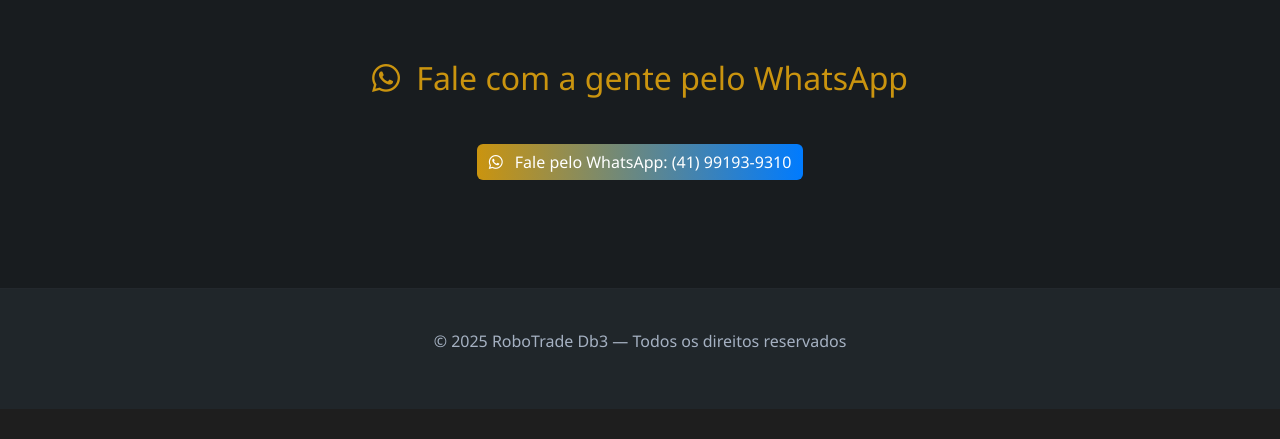
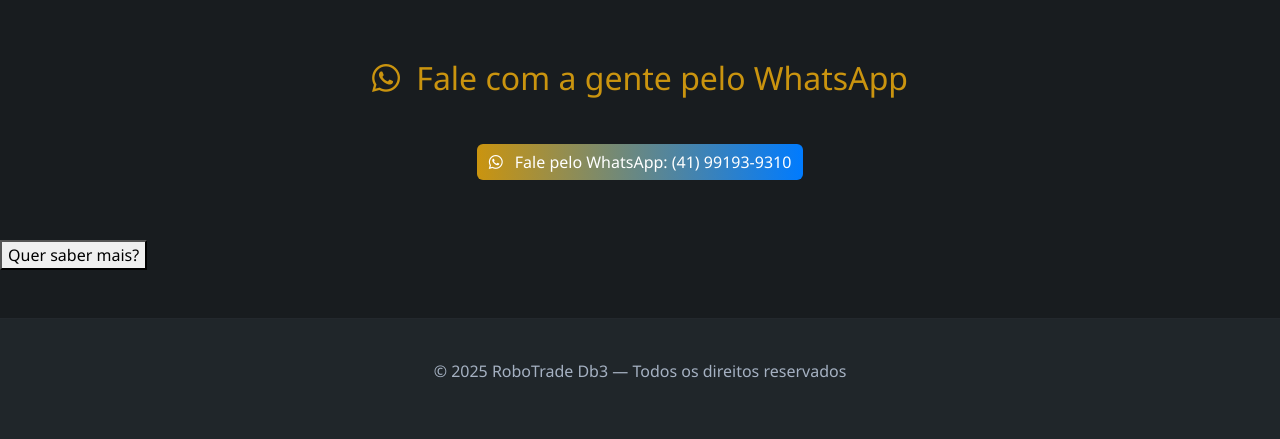
Before and after one commit to Db3center/Db3site, a Python web app: template templates/robotrade.html in a window 1280 px wide. Shown: the part 1230-1669 px from the top of the page. Before the commit the page ends 1578 px from the top, so only its background shows below. Run offline with Jinja, Linux system fonts and the light colour scheme; the template is opened without the code that fills it, so the values that code supplies are empty.

Commit message:
Add WhatsApp contact section and landing button

```diff
--- a/templates/robotrade.html
+++ b/templates/robotrade.html
@@ -176,11 +176,18 @@
 </section>
 
 <section id="contato" class="container text-center">
+
   <h2><i class="fab fa-whatsapp me-2"></i> Fale com a gente pelo WhatsApp</h2>
   <a class="btn btn-primary mt-3" href="https://wa.me/5541991939310" target="_blank" rel="noopener">
   <i class="fab fa-whatsapp me-2"></i> Fale pelo WhatsApp: (41) 99193-9310
   </a>
 </section>
+  <div class="center">
+  <a href="/templates/landing.html">
+    <button>Quer saber mais?</button>
+  </a>
+</div>
+
 
 <footer class="text-center mt-5">
   <p>© 2025 RoboTrade Db3 — Todos os direitos reservados</p>
```
